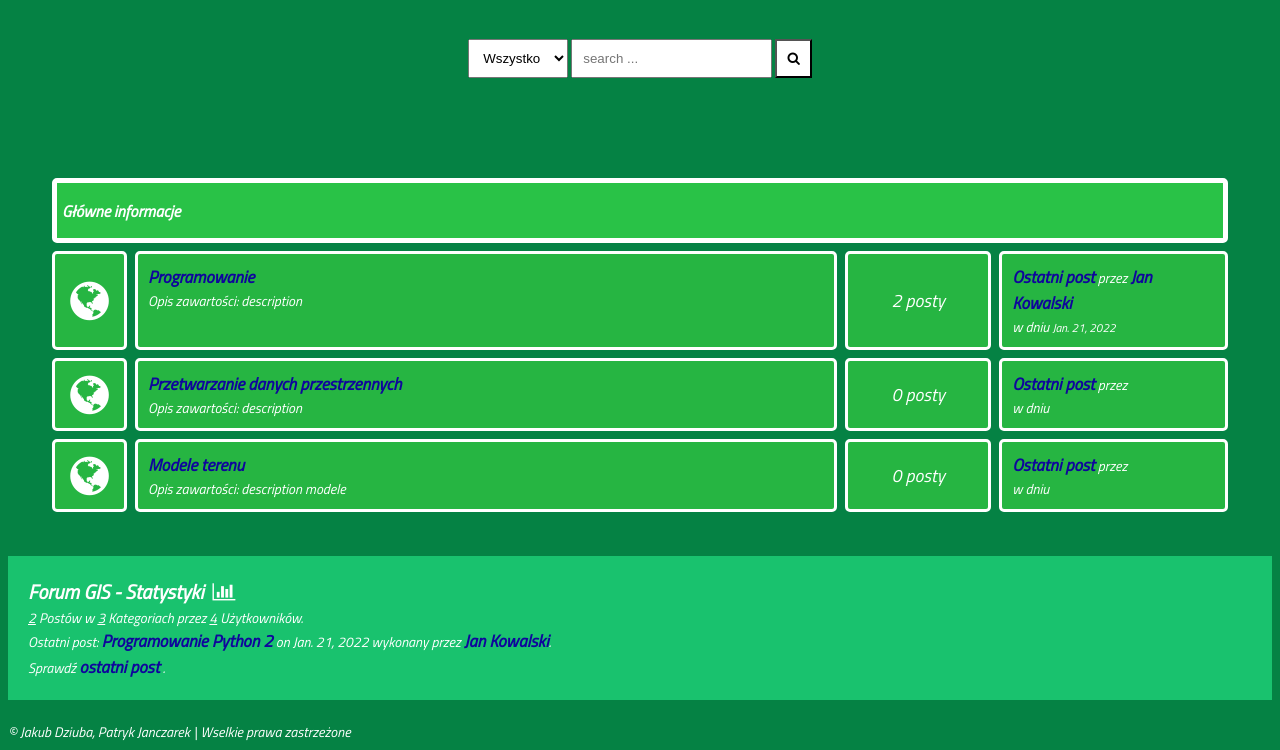
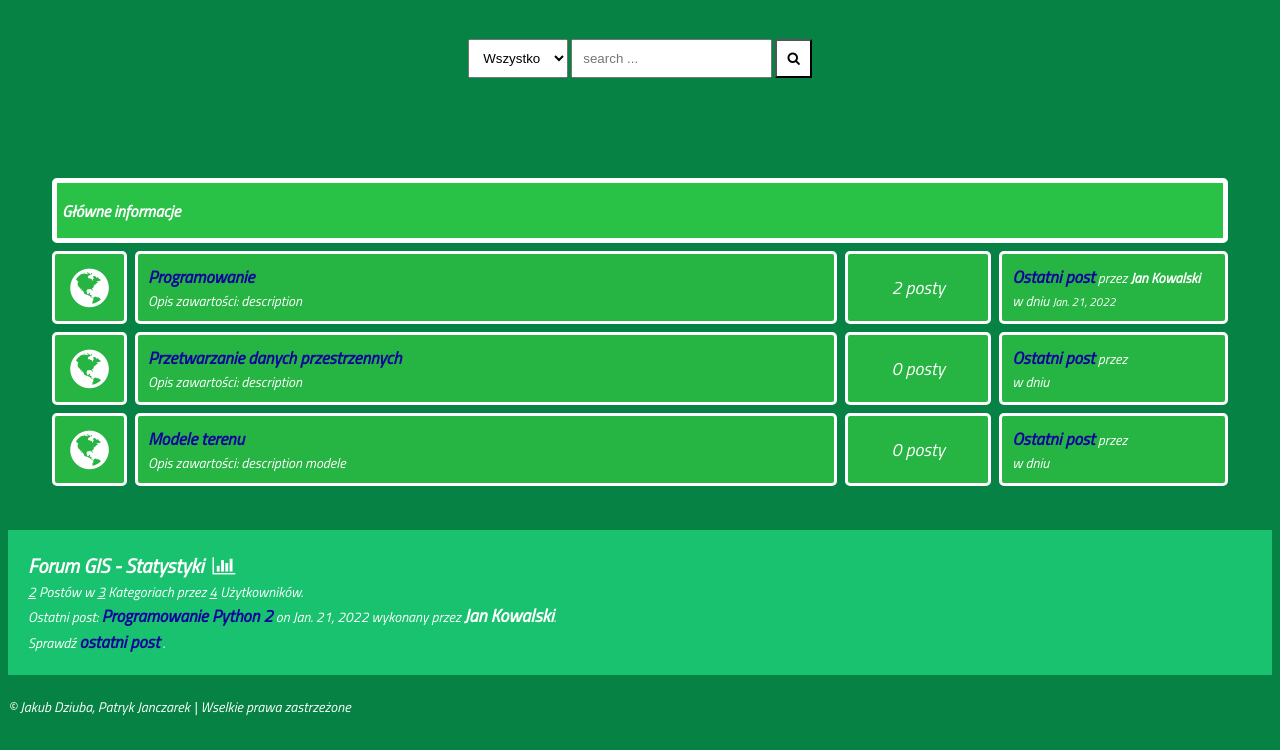
Before and after one commit to JanPaJ/Forum, a Django app: page / in a window 1280 px wide. Shown: the part 493-1243 px from the top of the page. After the commit the page ends 1209 px from the top, so only its background shows below. Run offline with Django 4.2, Linux system fonts and the light colour scheme; data comes from the database, SQL or seed files in the repository; parts of the project's set-up code (start-up, migrations or seed data) failed here and were passed over.

Commit message:
FInalne
Signed-off-by: JanPaJ <patryk4857@gmail.com>

```diff
--- a/Forum/main/templates/home.html
+++ b/Forum/main/templates/home.html
@@ -21,7 +21,7 @@
                     <span>{{forum.num_posts}} posty</span>
                 </div>
                 <div class="subforum-info subforum-column">
-                    <b><a href="{{forum.last_post.get_url}}">Ostatni post</a></b> przez <a href="">{{forum.last_post.user.fullname|title}}</a>
+                    <b><a href="{{forum.last_post.get_url}}">Ostatni post</a></b> przez <b>{{forum.last_post.user.fullname|title}}</b>
                     <br>w dniu <small>{{forum.last_post.date|date}}</small>
                 </div>
             </div>
@@ -37,7 +37,7 @@
             Forum GIS - Statystyki &nbsp;<i class="fa fa-bar-chart"></i>
         </div>
         <span><u>{{num_posts}}</u> Postów w <u>{{num_categories}}</u> Kategoriach przez <u>{{num_users}}</u> Użytkowników.</span><br>
-        <span>Ostatni post: <b><a href="{{last_post.get_url}}">{{last_post.title}}</a></b> on {{last_post.date|date}} wykonany przez <a href="">{{last_post.user.fullname|title}}</a></span>.<br>
+        <span>Ostatni post: <b><a href="{{last_post.get_url}}">{{last_post.title}}</a></b> on {{last_post.date|date}} wykonany przez <b style="font-size:18px;">{{last_post.user.fullname|title}}</b></span>.<br>
         <span>Sprawdź <a href="{% url 'latest_posts' %}">ostatni post</a> .</span><br>
     </div>
     {% endblock content %}
```
